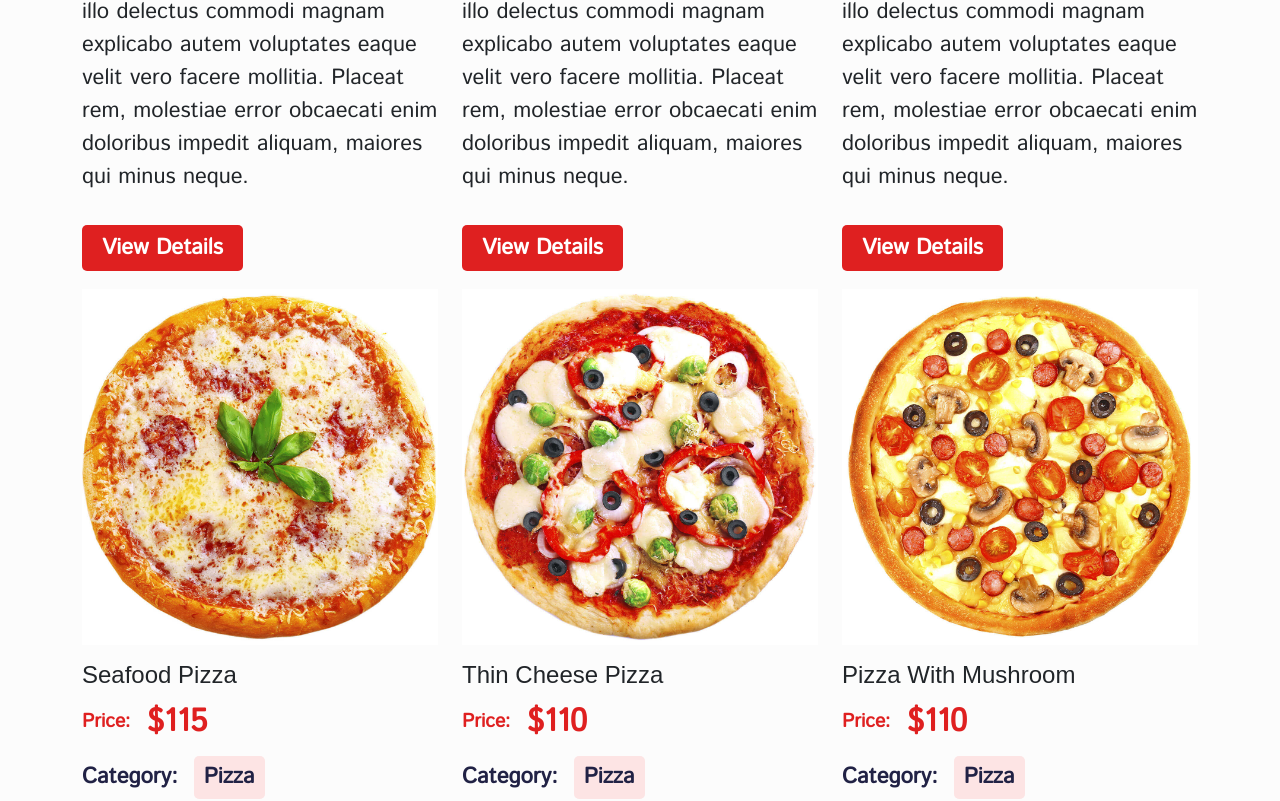
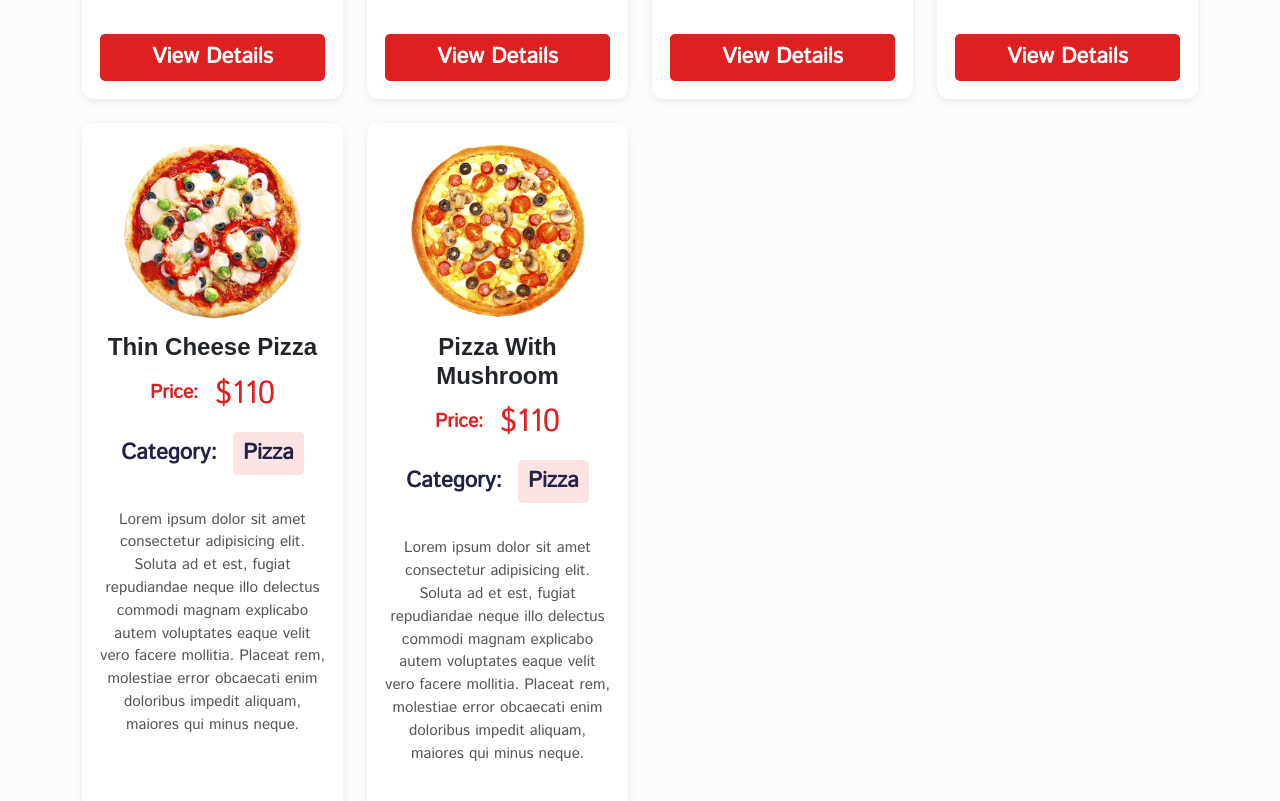
Before and after one commit to PRADEEP-VELLIRASAN/React_Food_Delivery-main, a React (Create React App) app in the folder React_Food_Delivery-main/: page /home in a window 1280 px wide. Shown: the part 1537-2338 px from the top of the page. Built offline with nearby package versions, Linux system fonts and the light colour scheme; a web font is replaced by a local one.

Commit message:
Update Home.jsx

```diff
--- a/React_Food_Delivery-main/src/pages/Home.jsx
+++ b/React_Food_Delivery-main/src/pages/Home.jsx
@@ -39,17 +39,30 @@ const Home = () => {
       {/* Show all pizza details below hero section */}
       <section>
         <Container>
-          <h2 className="mb-4">All Pizzas</h2>
+          <h2 className="mb-4 text-center">All Pizzas</h2>
           <Row>
             {products.map((product) => (
-              <Col lg="4" md="6" sm="12" key={product.id} className="mb-4">
-                <div className="product__card">
-                  <img src={product.image01} alt={product.title} className="w-100 mb-3" />
-                  <h4 className="product__title mb-2">{product.title}</h4>
-                  <p className="product__price mb-1">Price: <span>${product.price}</span></p>
-                  <p className="category mb-1">Category: <span>{product.category}</span></p>
-                  <p className="description__content mb-2">{product.desc}</p>
-                  <Link to={`/pizzas/${product.id}`} className="order__btn">View Details</Link>
+              <Col lg="3" md="4" sm="6" xs="12" key={product.id} className="mb-4 d-flex align-items-stretch">
+                <div style={{
+                  boxShadow: "0 2px 8px rgba(0,0,0,0.08)",
+                  borderRadius: "12px",
+                  padding: "18px",
+                  background: "#fff",
+                  width: "100%",
+                  display: "flex",
+                  flexDirection: "column",
+                  alignItems: "center",
+                  justifyContent: "space-between",
+                  minHeight: "420px"
+                }}>
+                  <div style={{width: "100%", display: "flex", justifyContent: "center", alignItems: "center", height: "180px", overflow: "hidden", marginBottom: "12px"}}>
+                    <img src={product.image01} alt={product.title} style={{maxWidth: "100%", maxHeight: "100%", objectFit: "contain"}} />
+                  </div>
+                  <h4 className="product__title mb-2 text-center" style={{fontWeight:600}}>{product.title}</h4>
+                  <p className="product__price mb-1 text-center">Price: <span style={{fontWeight:500}}>${product.price}</span></p>
+                  <p className="category mb-1 text-center">Category: <span>{product.category}</span></p>
+                  <p className="description__content mb-2 text-center" style={{fontSize:"0.95rem", color:"#555"}}>{product.desc}</p>
+                  <Link to={`/pizzas/${product.id}`} className="order__btn" style={{marginTop:"auto", width:"100%", textAlign:"center"}}>View Details</Link>
                 </div>
               </Col>
             ))}
```
